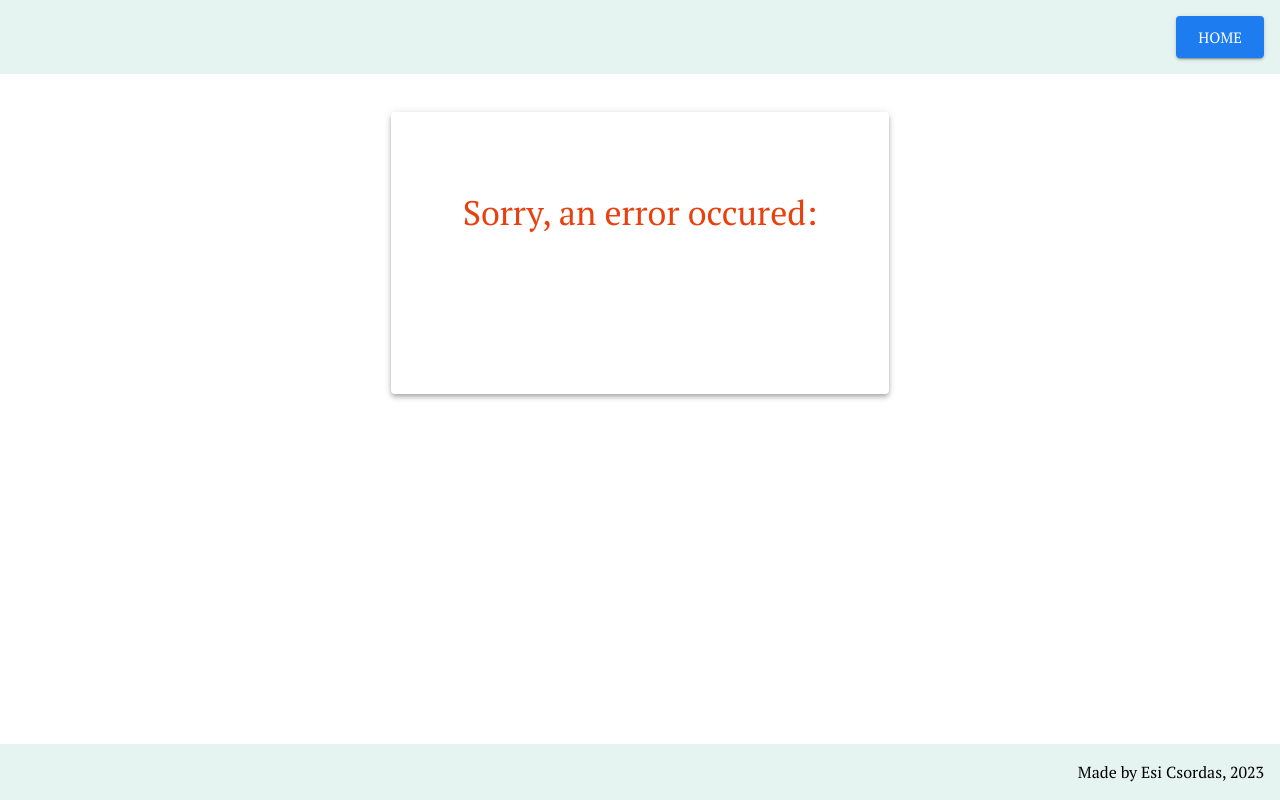
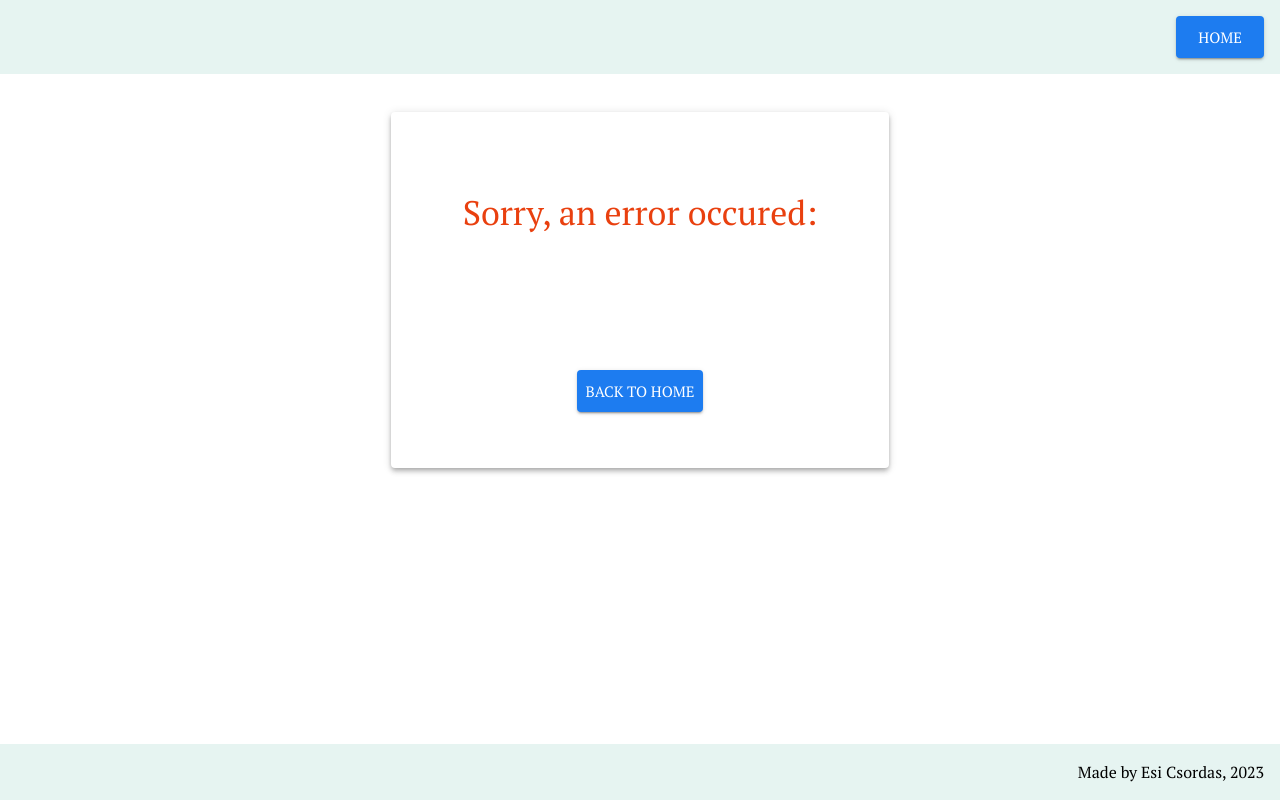
Before and after one commit to esicsordas/secret-server, a React (Create React App) app in the folder client/: page /error in a window 1280 px wide. Built offline with nearby package versions, Linux system fonts and the light colour scheme.

Commit message:
add back button to errorpage

```diff
--- a/client/src/Pages/ErrorPage.jsx
+++ b/client/src/Pages/ErrorPage.jsx
@@ -1,5 +1,5 @@
-import { Container, Typography, Paper } from"@mui/material";
-import { useRouteError } from "react-router-dom";
+import { Container, Typography, Paper, Button } from"@mui/material";
+import { useRouteError, useNavigate } from "react-router-dom";
 import Header from "../Components/Header";
 import Footer from "../Components/Footer";
 import { useError } from "../Context/ErrorContext";
@@ -8,7 +8,11 @@ import { useError } from "../Context/ErrorContext";
 const ErrorPage = ( ) => {
     const routeError = useRouteError();
     const { error } = useError();
+    const navigate = useNavigate();
 
+    const handleClick = () => {
+        navigate("/")
+    }
 
     return (
     <Container sx={{ mt: 12, display:"flex", flexDirection:"column", alignItems:"center" }}>
@@ -16,6 +20,7 @@ const ErrorPage = ( ) => {
         <Paper sx={{ px: 4, py: 5, m: 2 , display:"flex", flexDirection:"column", alignItems:"center"}} elevation={4}>
         <Typography variant="h4" sx={{p: 5, color: "primary.error"}}>Sorry, an error occured:</Typography>
         <Typography variant="h5" sx={{p: 5}}>{  error || routeError?.statusText || routeError?.message }</Typography>
+        <Button variant="contained" sx={{ p: 1, m: 2 }} size="large" onClick={handleClick}>BACK TO HOME</Button>
         </Paper>
         <Footer />
     </Container>
```
